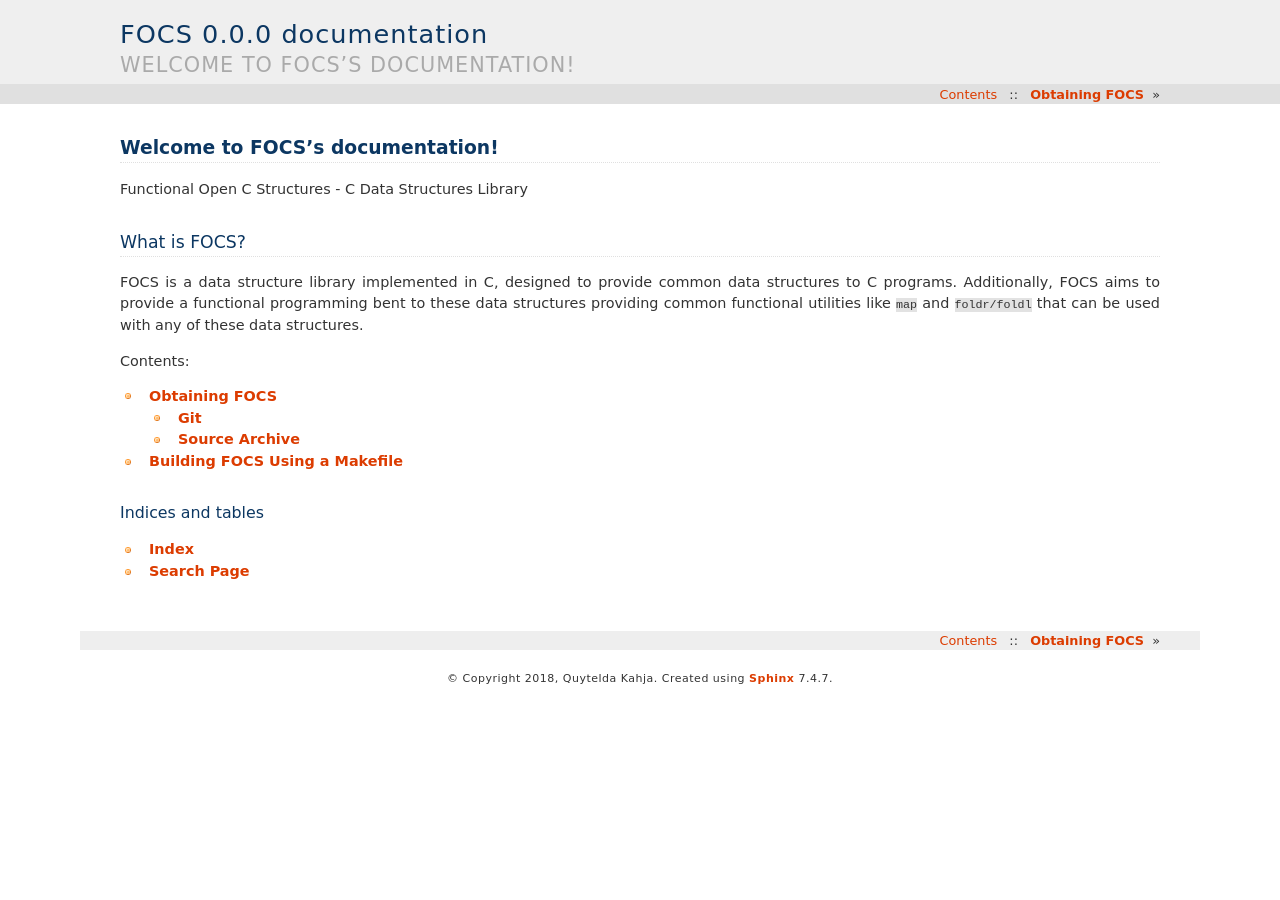
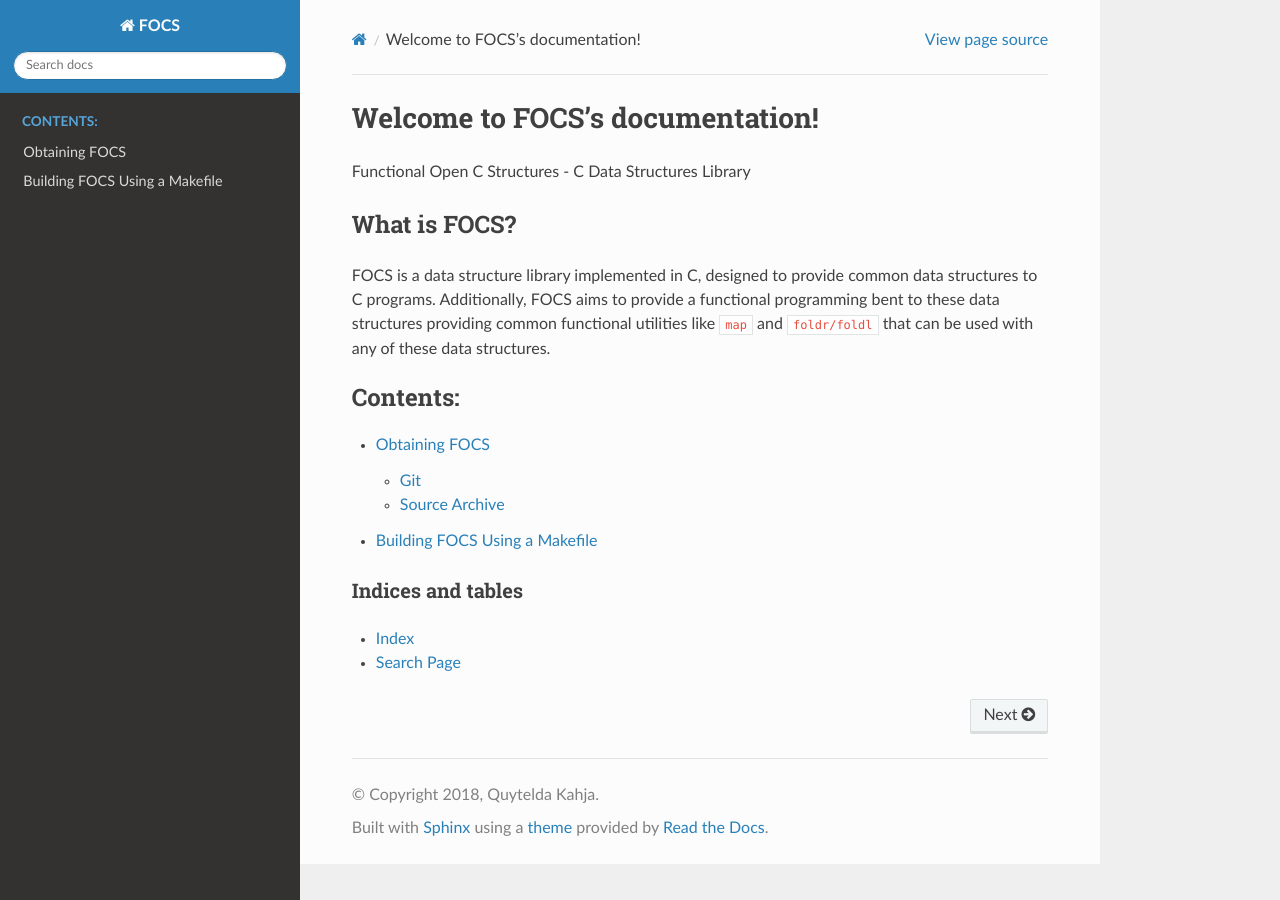
Before and after one commit to quytelda/focs, a Sphinx documentation site: the page built from docs/index.rst, in a window 1280 px wide. Built offline with Sphinx 7.4.7 and the Read the Docs theme 2.0.0, drawn with Linux system fonts in a browser that asks for light colours; pages that are not in the unit, such as notebooks, are missing from menus.

Commit message:
docs: sphinx: Use the Read the Docs theme.

```diff
--- a/docs/conf.py
+++ b/docs/conf.py
@@ -84,7 +84,7 @@ pygments_style = 'sphinx'
 # The theme to use for HTML and HTML Help pages.  See the documentation for
 # a list of builtin themes.
 #
-html_theme = 'haiku'
+html_theme = 'sphinx_rtd_theme'
 
 # Theme options are theme-specific and customize the look and feel of a theme
 # further.  For a list of options available for each theme, see the
```
